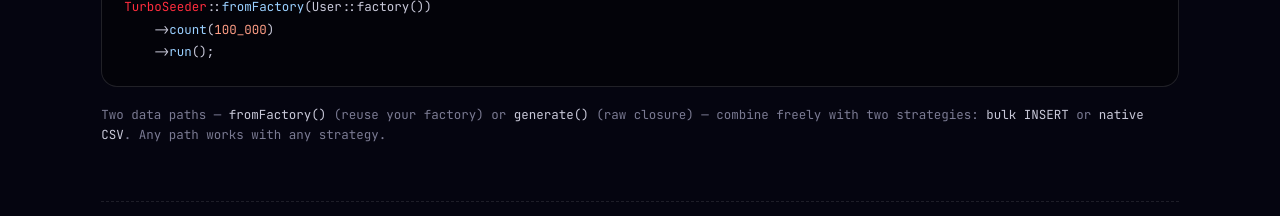
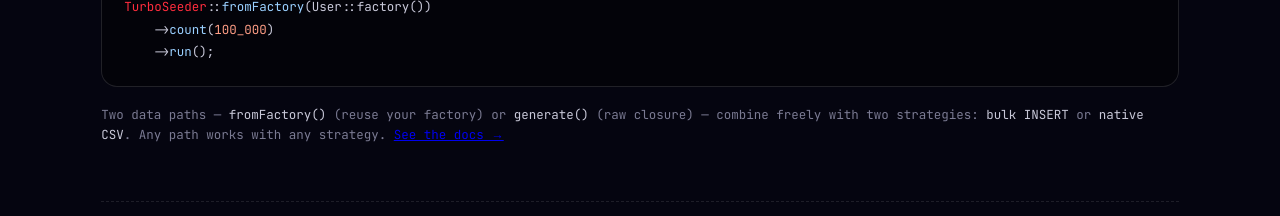
Before and after one commit to iz-ahmad/portfolio, a Next.js app: page /packages/turbo-seeder in a window 1280 px wide. Shown: the part 2540-2756 px from the top of the page. Built offline with nearby package versions, Linux system fonts and the light colour scheme.

Commit message:
Add 'See the docs' link at end of code-panel caption in QuickStart section

```diff
--- a/src/components/packages/TurboSeeder/TurboQuickStart.tsx
+++ b/src/components/packages/TurboSeeder/TurboQuickStart.tsx
@@ -161,7 +161,10 @@ export function TurboQuickStart() {
         <span style={{ color: 'var(--ink-1)' }}>fromFactory()</span> (reuse your factory) or{' '}
         <span style={{ color: 'var(--ink-1)' }}>generate()</span> (raw closure) — combine freely
         with two strategies: <span style={{ color: 'var(--ink-1)' }}>bulk INSERT</span> or{' '}
-        <span style={{ color: 'var(--ink-1)' }}>native CSV</span>. Any path works with any strategy.
+        <span style={{ color: 'var(--ink-1)' }}>native CSV</span>. Any path works with any strategy.{' '}
+        <a href={data.docsUrl} target="_blank" rel="noopener noreferrer" className="ts-caption-link">
+          See the docs →
+        </a>
       </p>
     </section>
   )
```
